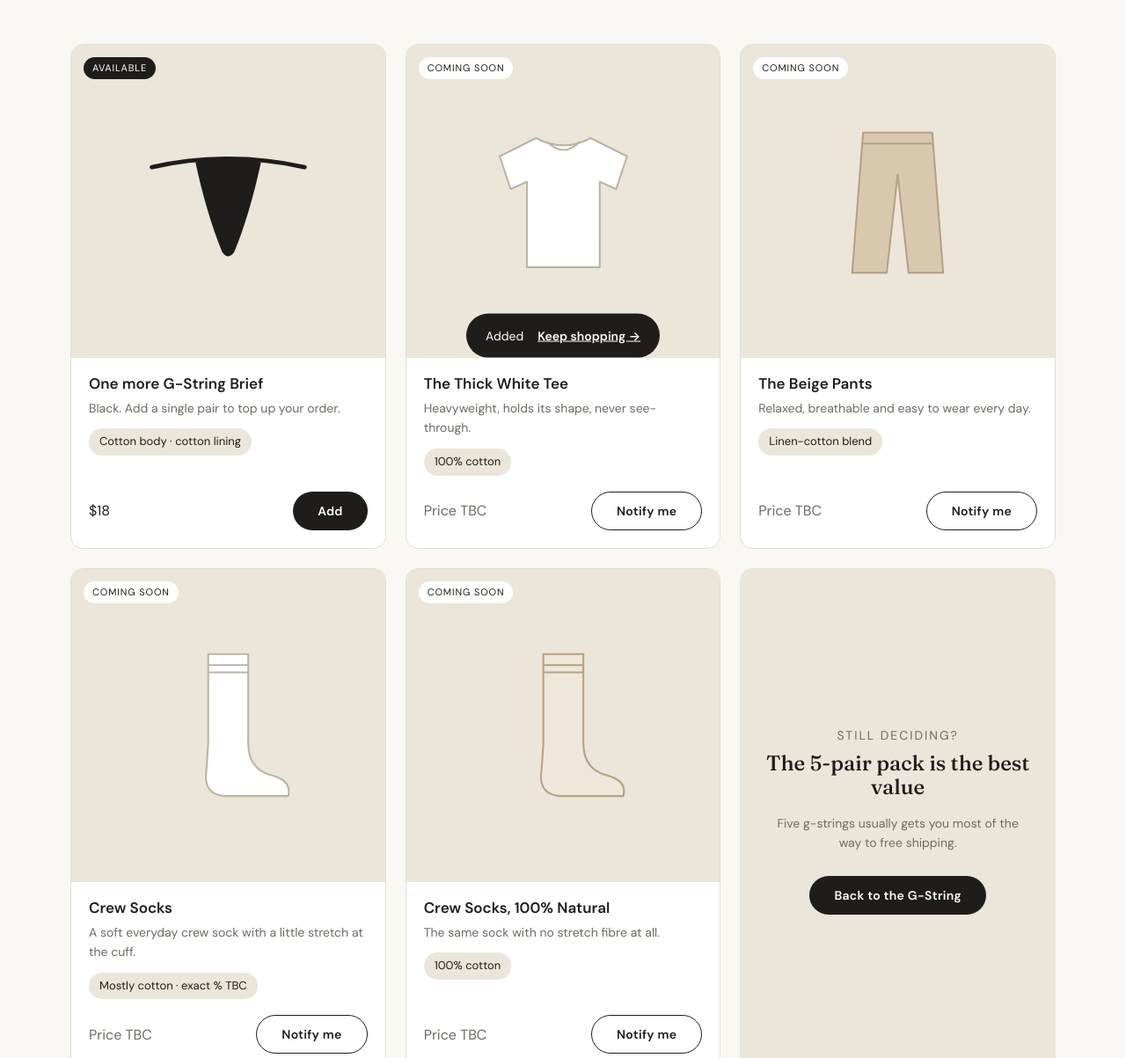
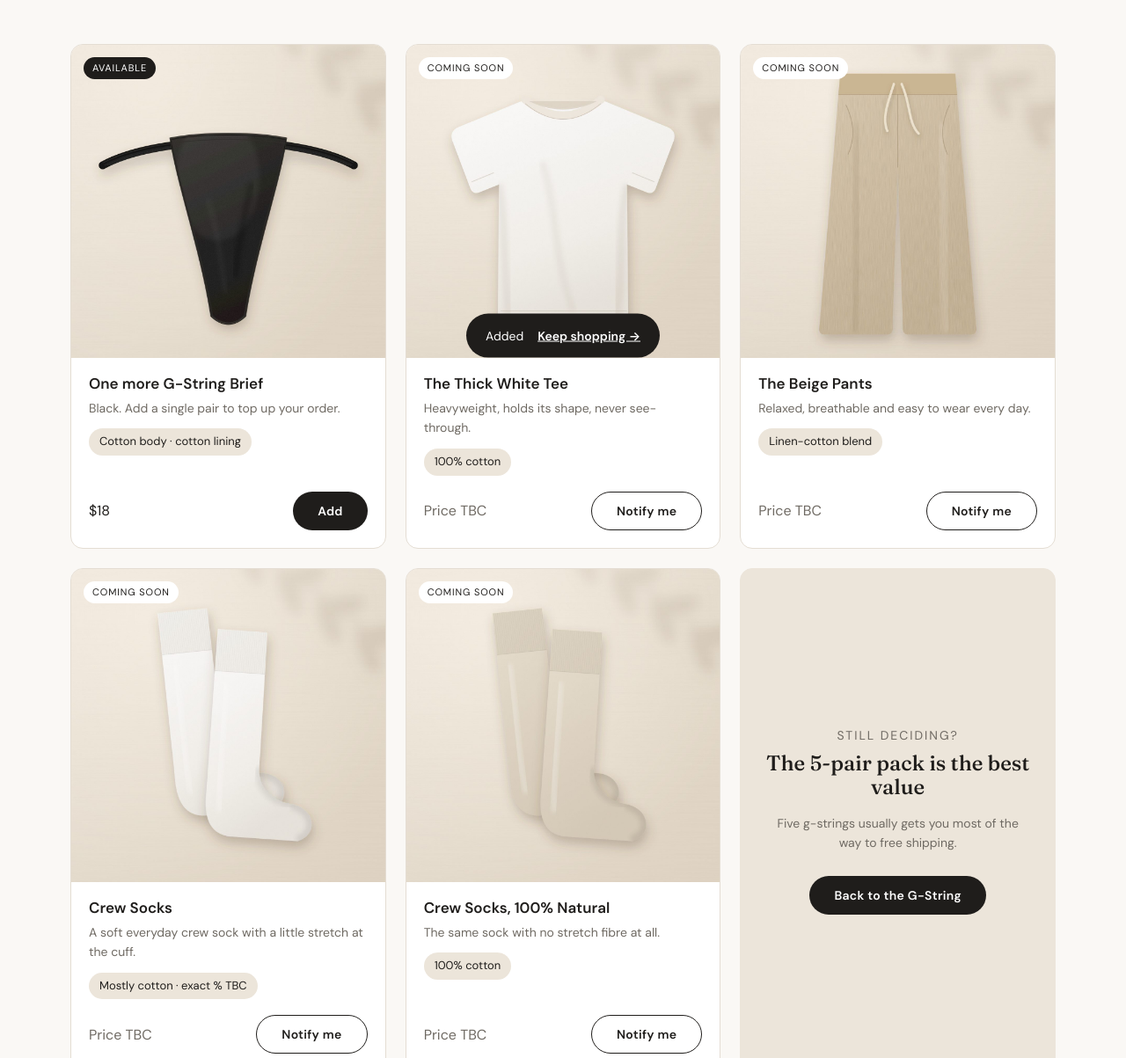
Before and after one commit to Catlounge26/Clothing-Website, a plain HTML site: page fill-your-cart.html in a window 1280 px wide. Shown: the part 440-1643 px from the top of the page at 88% size. Drawn offline with Linux system fonts and the light colour scheme.

Commit message:
Add sample product images
Co-Authored-By: Claude Opus 5.5 <noreply@anthropic.com>
Claude-Session: https://claude.ai/code/session_014JTnXUnpmn2Gw4jd1kh8rS

```diff
--- a/css/style.css
+++ b/css/style.css
@@ -263,3 +263,11 @@ footer { border-top: 1px solid var(--line); padding: 44px 0; font-size: 14px; co
 footer .wrap { display: flex; justify-content: space-between; flex-wrap: wrap; gap: 16px; }
 footer a { text-decoration: none; margin-left: 20px; }
 footer a:first-child { margin-left: 0; }
+
+/* ---------- Product images ---------- */
+.gallery-main img, .story-img img, .card .img img, .thumb img {
+  width: 100%; height: 100%; object-fit: cover;
+}
+.story-img, .card .img { overflow: hidden; }
+.thumb { padding: 0; overflow: hidden; }
+.sr-only { position: absolute; width: 1px; height: 1px; overflow: hidden; clip: rect(0 0 0 0); white-space: nowrap; }
--- a/fill-your-cart.html
+++ b/fill-your-cart.html
@@ -49,10 +49,7 @@
         <article class="card">
           <div class="img">
             <span class="status live">Available</span>
-            <svg viewBox="0 0 300 260" aria-hidden="true">
-              <path d="M24 74 Q150 46 276 74" fill="none" stroke="#1f1d1b" stroke-width="7" stroke-linecap="round"/>
-              <path d="M96 66 Q150 56 204 66 Q186 150 160 214 Q150 228 140 214 Q114 150 96 66Z" fill="#1f1d1b"/>
-            </svg>
+            <img src="images/gstring-front.jpg" alt="Black g-string" loading="lazy">
           </div>
           <div class="info">
             <h3>One more G-String Brief</h3>
@@ -69,10 +66,7 @@
         <article class="card">
           <div class="img">
             <span class="status">Coming soon</span>
-            <svg viewBox="0 0 200 200" aria-hidden="true">
-              <path d="M70 30 Q100 46 130 30 L170 50 L158 86 L140 78 L140 172 L60 172 L60 78 L42 86 L30 50 Z" fill="#ffffff" stroke="#bdb3a4" stroke-width="2" stroke-linejoin="round"/>
-              <path d="M82 34 Q100 52 118 34" fill="none" stroke="#bdb3a4" stroke-width="2"/>
-            </svg>
+            <img src="images/tee.jpg" alt="Thick white cotton tee" loading="lazy">
           </div>
           <div class="info">
             <h3>The Thick White Tee</h3>
@@ -89,10 +83,7 @@
         <article class="card">
           <div class="img">
             <span class="status">Coming soon</span>
-            <svg viewBox="0 0 200 200" aria-hidden="true">
-              <path d="M62 24 L138 24 L150 178 L112 178 L100 70 L88 178 L50 178 Z" fill="#d8c8ae" stroke="#b5a185" stroke-width="2" stroke-linejoin="round"/>
-              <path d="M62 36 L138 36" stroke="#b5a185" stroke-width="2"/>
-            </svg>
+            <img src="images/pants.jpg" alt="Beige linen-cotton pants" loading="lazy">
           </div>
           <div class="info">
             <h3>The Beige Pants</h3>
@@ -109,10 +100,7 @@
         <article class="card">
           <div class="img">
             <span class="status">Coming soon</span>
-            <svg viewBox="0 0 200 200" aria-hidden="true">
-              <path d="M78 22 L122 22 L122 120 Q122 150 150 156 Q170 162 166 178 L96 178 Q72 176 76 150 L78 120 Z" fill="#ffffff" stroke="#bdb3a4" stroke-width="2" stroke-linejoin="round"/>
-              <path d="M78 34 L122 34 M78 42 L122 42" stroke="#bdb3a4" stroke-width="2"/>
-            </svg>
+            <img src="images/socks.jpg" alt="White crew socks" loading="lazy">
           </div>
           <div class="info">
             <h3>Crew Socks</h3>
@@ -129,10 +117,7 @@
         <article class="card">
           <div class="img">
             <span class="status">Coming soon</span>
-            <svg viewBox="0 0 200 200" aria-hidden="true">
-              <path d="M78 22 L122 22 L122 120 Q122 150 150 156 Q170 162 166 178 L96 178 Q72 176 76 150 L78 120 Z" fill="#efe7da" stroke="#b5a185" stroke-width="2" stroke-linejoin="round"/>
-              <path d="M78 34 L122 34 M78 42 L122 42" stroke="#b5a185" stroke-width="2"/>
-            </svg>
+            <img src="images/socks-cotton.jpg" alt="Oat 100% cotton crew socks" loading="lazy">
           </div>
           <div class="info">
             <h3>Crew Socks, 100% Natural</h3>
--- a/js/cart.js
+++ b/js/cart.js
@@ -99,12 +99,15 @@ function setupProductForm() {
 
 /* ---------- Main page: gallery thumbnails ---------- */
 function setupGallery() {
-  const label = document.querySelector("[data-gallery-label]");
+  const main = document.querySelector("#gallery-img");
   document.querySelectorAll(".thumb").forEach(btn => {
     btn.addEventListener("click", () => {
       document.querySelectorAll(".thumb").forEach(b => b.setAttribute("aria-pressed", "false"));
       btn.setAttribute("aria-pressed", "true");
-      if (label) label.textContent = "Photo: " + btn.textContent.trim();
+      if (main && btn.dataset.src) {
+        main.src = btn.dataset.src;
+        main.alt = btn.dataset.alt || "";
+      }
     });
   });
 }
```
Also changed, not shown: index.html (+8 -12 lines), images/gstring-5pack.jpg (added), images/gstring-back.jpg (added), images/gstring-edge.jpg (added), images/gstring-front.jpg (added), images/pants.jpg (added), images/socks-cotton.jpg (added), images/socks.jpg (added), images/story.jpg (added), images/tee.jpg (added).
